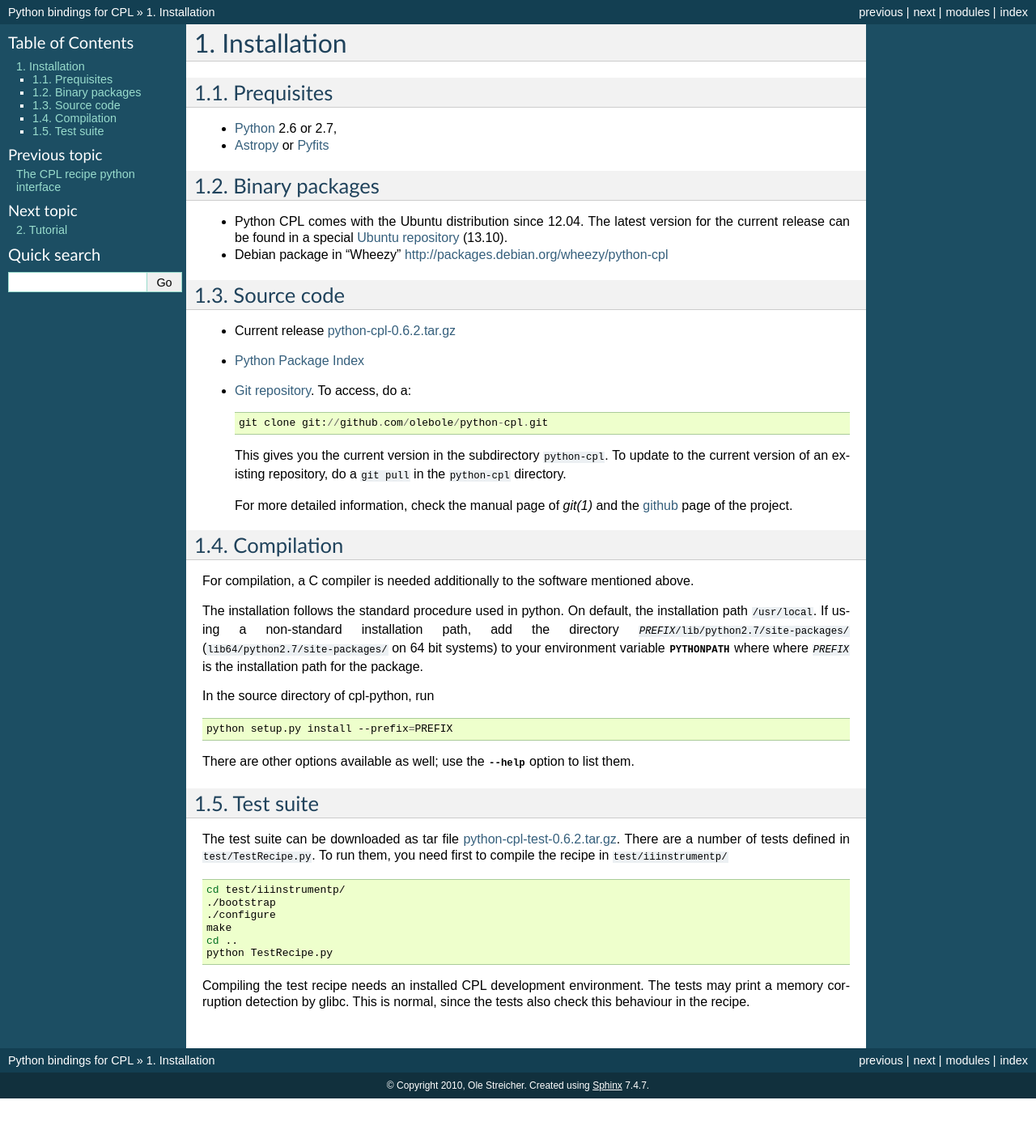
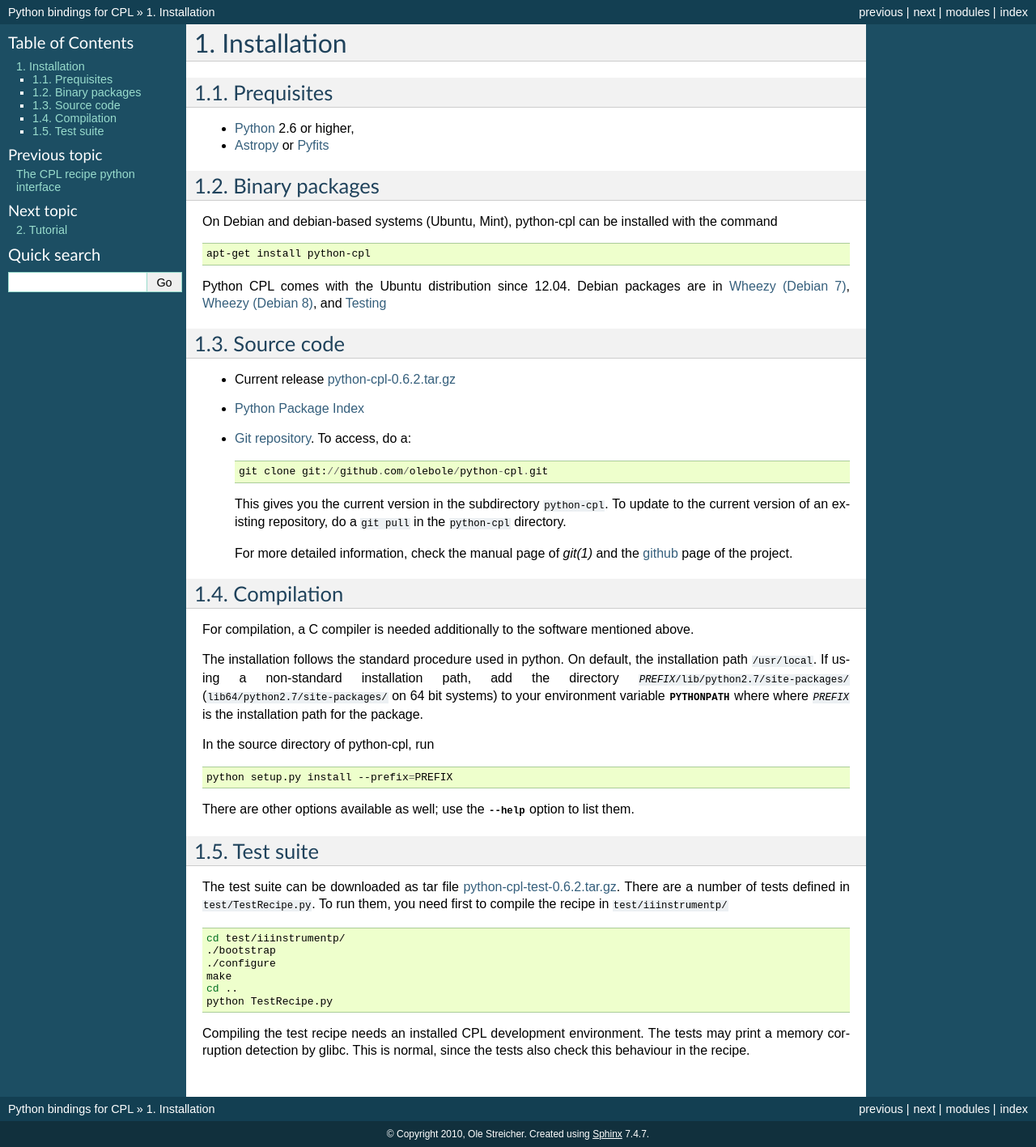
Before and after one commit to olebole/python-cpl, a Sphinx documentation site: the page built from doc/install.rst, in a window 1280 px wide. Shown: the whole page at 81% size. Built offline with Sphinx 7.4.7, drawn with Linux system fonts in a browser that asks for light colours; the version number is read from the project's files by our own code; before the commit the page ends 1357 px from its top, so only the background shows below that.

Commit message:
Update system requirements and binary packages in install.rst

```diff
--- a/doc/install.rst
+++ b/doc/install.rst
@@ -4,18 +4,23 @@ Installation
 Prequisites
 -----------
 
-* `Python <http://www.python.org/>`_ 2.6 or 2.7,
+* `Python <http://www.python.org/>`_ 2.6 or higher,
 * `Astropy <http://www.astropy.org/>`_ or
   `Pyfits <http://packages.python.org/pyfits/>`_
 
 Binary packages
 ---------------
 
-* Python CPL comes with the Ubuntu distribution since 12.04. The latest
-  version for the current release can be found in a special `Ubuntu repository
-  <https://launchpad.net/~olebole/+archive/astro-saucy>`_ (13.10).
-* Debian package in "Wheezy"
-  `<http://packages.debian.org/wheezy/python-cpl>`_
+On Debian and debian-based systems (Ubuntu, Mint), python-cpl can be installed with the command
+
+.. code-block:: sh
+
+  apt-get install python-cpl
+
+Python CPL comes with the Ubuntu distribution since 12.04.
+Debian packages are in `Wheezy (Debian 7) <http://packages.debian.org/wheezy/python-cpl>`_,
+`Wheezy (Debian 8) <http://packages.debian.org/jessie/python-cpl>`_, and
+`Testing <http://packages.debian.org/testing/python-cpl>`_
 
 Source code
 -----------
@@ -48,7 +53,7 @@ path, add the directory :file:`{PREFIX}/lib/python2.7/site-packages/`
 variable :envvar:`PYTHONPATH` where where :file:`{PREFIX}` is the installation
 path for the package.
 
-In the source directory of cpl-python, run
+In the source directory of python-cpl, run
 
 .. code-block:: sh
 
```
